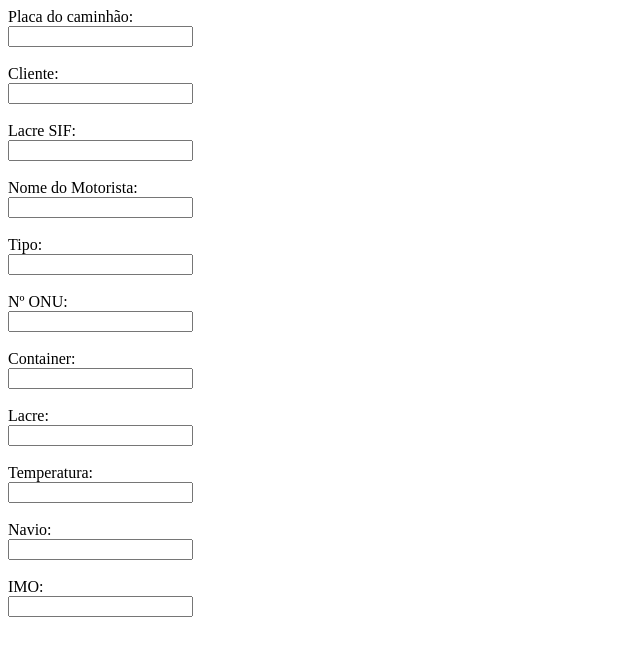
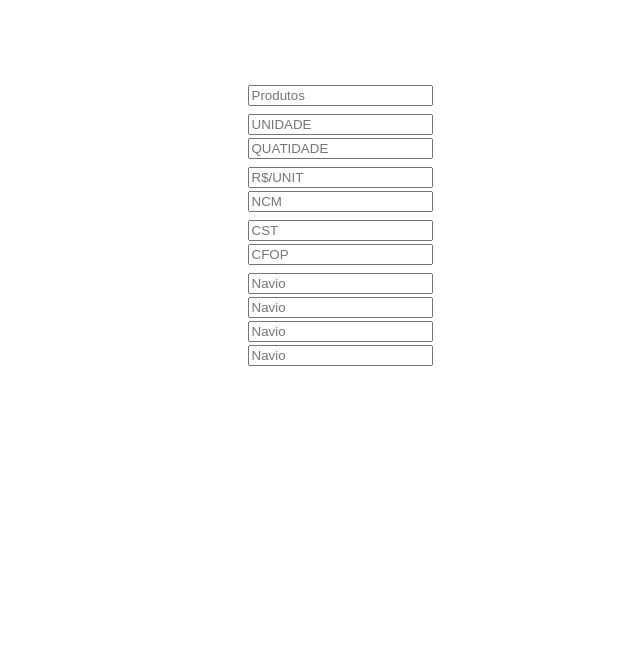
Before and after one commit to ucasGoodMan/ilp_log, a PHP site: page /home/itens/criacaoDePedido.php in a window 1280 px wide. Shown: the top 656 px of the page, without its empty margins (0-640 px from the left). Run offline with PHP 8.4, Linux system fonts and the light colour scheme.

Commit message:
Update criacaoDePedido.php

```diff
--- a/SENAI_LOGISTICA/home/itens/criacaoDePedido.php
+++ b/SENAI_LOGISTICA/home/itens/criacaoDePedido.php
@@ -5,41 +5,39 @@
     <meta name="viewport" content="width=device-width, initial-scale=1.0">
     <title>Container</title>
     <style>
-        .divContainer {
-            vertical-align: top;
-            display: inline-block;
-            width: 100%;
+        .texto1 {
+            margin-top: -15px;
+            margin-left: 500px;
         }
 
-        .container {
-            display: flex;
-            justify-content: space-between;
-            align-items: flex-start;
-            flex-wrap: wrap;
-            margin-left: 16%;
-            margin-right: 16%;
+        .b {
+            margin-top:  -10px;
         }
 
-        .texto1 {
-            width: 10%; /* Reduzindo um pouco a largura para acomodar o terceiro bloco */
-            text-align: center;
-            display: inline;
-
+        .d {
+            margin-top: -10px;
         }
 
-        .blocoB {
-            width: 50%;
-            text-align: center;
-            display: inline;
-            margin-top: 10%;
+        .f {
+            margin-top: -10px;
         }
 
-        .blocoC {
-            width: 80%;
-            text-align: center;
-            display: inline;
-            margin-top: 10%;
+        .h {
+            margin-top: -10px;
         }
+
+        .d {
+            margin-top: -10px;
+        }
+
+        .textos {
+            display: flex;
+            justify-content: center;
+            align-items: center;
+            margin-top: 100px;
+            margin-right: 1100px;
+        }
+
     </style>
 </head>
 <body>
@@ -47,63 +45,60 @@
 <div class="textos">
     <form method="post" action="" id="form1" name="form1">
 
-        <div class="texto1">
-            <label>Placa do caminhão:</label><br>
-            <input type="text" name="placa" id="placa" size="20"><br><br>
+        <div class="texto1 a">
+
+            <input type="text" name="placa" id="placa"placeholder="Produtos" ><br><br>
         </div>
 
-        <div class="blocoB">
-            <label>Cliente:</label><br>
-            <input type="text" name="cliente" id="cliente" size="20"><br><br>
+        <div class="texto1 b">
+
+            <input type="text" name="cliente" id="cliente" placeholder="UNIDADE"><br><br>
         </div>
 
-        <div class="texto1">
-            <label>Lacre SIF:</label><br>
-            <input type="number" name="lacresif" id="lacresif" size="20"><br><br>
+        <div class="texto1 c">
+
+            <input type="number" name="lacresif" id="lacresif" placeholder="QUATIDADE"><br><br>
         </div>
 
-        <div class="blocoB">
-            <label>Nome do Motorista:</label><br>
-            <input type="text" name="nomemotori" id="nomemotori" size="20"><br><br>
+        <div class="texto1 d">
+
+            <input type="text" name="nomemotori" id="nomemotori" placeholder="R$/UNIT"><br><br>
         </div>
 
-        <div class="texto1">
-            <label>Tipo:</label><br>
-            <input type="text" name="tipo" id="tipo" size="20"><br><br>
+        <div class="texto1 e">
+
+            <input type="text" name="tipo" id="tipo"  placeholder="NCM"><br><br>
         </div>
 
-        <div class="blocoB">
-            <label>Nº ONU:</label><br>
-            <input type="number" name="onu" id="onu" size="20"><br><br>
+        <div class="texto1 f">
+
+            <input type="number" name="onu" id="onu"  placeholder="CST"><br><br>
         </div>
 
-        <div class="texto1">
-            <label>Container:</label><br>
-            <input type="text" name="container" id="container" size="20"><br><br>
+        <div class="texto1 g">
+
+            <input type="text" name="container" id="container" placeholder="CFOP"><br><br>
         </div>
 
-        <div class="blocoB">
-            <label>Lacre:</label><br>
-            <input type="text" name="lacre" id="lacre" size="20"><br><br>
+        <div class="texto1 h">
+
+            <input type="text" name="lacre" id="lacre" placeholder="Navio"><br><br>
         </div>
 
-        <div class="texto1">
-            <label>Temperatura:</label><br>
-            <input type="number" name="temp" id="temp" size="20"><br><br>
+        <div class="texto1 i">
+
+            <input type="number" name="temp" id="temp" placeholder="Navio"><br><br>
         </div>
 
-        <div class="blocoC">
-            <label>Navio:</label><br>
-            <input type="text" name="navio" id="navio" size="20"><br><br>
+        <div class="texto1 j">
+
+            <input type="text" name="navio" id="navio" placeholder="Navio"><br><br>
         </div>
 
-        <div class="blocoB">
 
-        </div>
 
-        <div class="blocoB">
-            <label>IMO:</label><br>
-            <input type="number" name="imo" id="imo" size="20"><br><br>
+        <div class="texto1 k">
+            <input type="number" name="imo" id="imo" placeholder="Navio"><br><br>
     </div class="botao" >
 
     </div>
```
